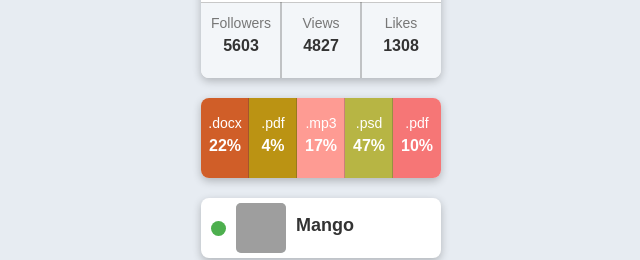
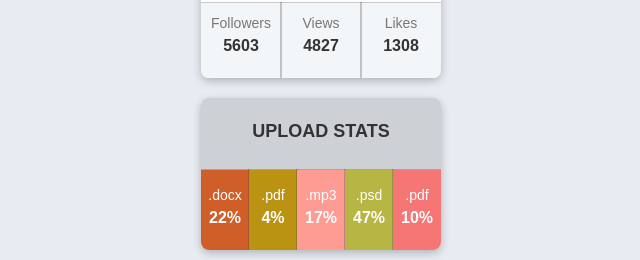
Before and after one commit to PavloGPS/goit-react-hw-01-components, a React (Create React App) app: page / in a window 1280 px wide. Shown: the part 262-522 px from the top of the page, without its empty margins (319-959 px from the left). Built offline with nearby package versions, Linux system fonts and the light colour scheme; grey boxes are pictures that could not be loaded.

Commit message:
Update App.jsx
Removes the verification "to check if a property like "title" exists in the object data", as there is no need to do such a check here.

```diff
--- a/src/components/App.jsx
+++ b/src/components/App.jsx
@@ -19,10 +19,7 @@ export const App = () => {
         stats={user.stats}
       />
       {data && data.length > 0 ? (
-        <>
-          {data.title && <Statistics title={data.title} stats={data} />}
-          {!data.title && <Statistics stats={data} />}
-        </>
+        <Statistics title="Upload stats" stats={data} />
       ) : null}
       <FriendList friends={friends} />
       <TransactionHistory items={transactions} />
```
